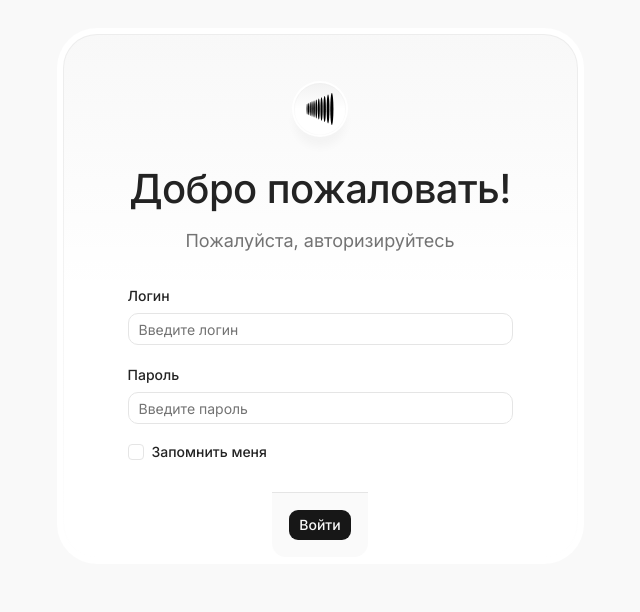
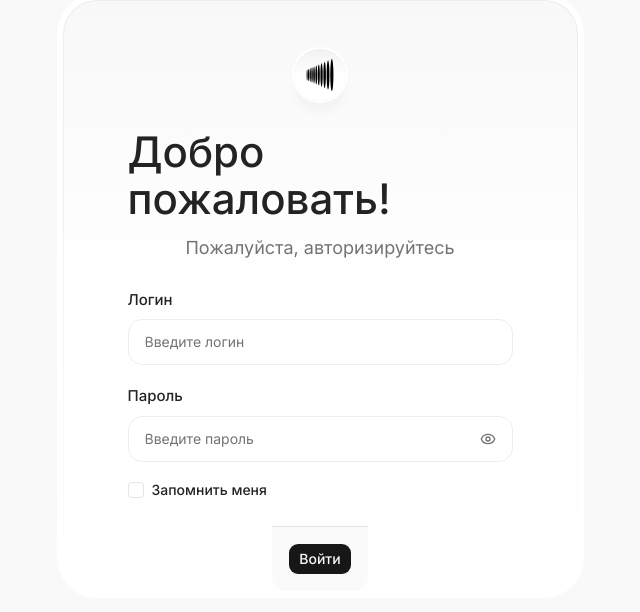
Before and after one commit to kruglyakov-ak/aiti-guru-test, a React (Vite) app: page /login in a window 1280 px wide. Shown: the part 104-716 px from the top of the page, without its empty margins (320-960 px from the left). Built offline with nearby package versions, Linux system fonts and the light colour scheme.

Commit message:
feat: add styles

```diff
--- a/src/features/auth/ui/LoginForm.tsx
+++ b/src/features/auth/ui/LoginForm.tsx
@@ -19,10 +19,10 @@ import {
   CardDescription,
 } from "@/shared/ui/card";
 import { Button } from "@/shared/ui/button";
-import { Input } from "@/shared/ui/input";
 import { Field, FieldLabel, FieldError, FieldGroup } from "@/shared/ui/field";
 import { Checkbox } from "@/shared/ui/checkbox";
 import { Label } from "@/shared/ui/label";
+import { InputField } from "@/shared/ui/inputField";
 
 export const LoginForm = () => {
   const [loginMutation, { isLoading }] = useLoginMutation();
@@ -59,17 +59,19 @@ export const LoginForm = () => {
   return (
     <div className="w-full sm:max-w-131.75 rounded-[40px] p-1.5 bg-white">
       <div className="w-full rounded-[34px] p-px bg-[linear-gradient(180deg,rgba(237,237,237,1)_20%,rgba(237,237,237,0)_100%)]">
-        <Card className="w-full rounded-[33px] p-12 p-b-12 gap-8 flex flex-col items-center bg-[linear-gradient(180deg,rgba(35,35,35,0.03)_0%,rgba(35,35,35,0)_50%)] ring-0">
+        <Card className="w-full rounded-[33px] p-12 p-b-12 gap-7 flex flex-col items-center bg-[linear-gradient(180deg,rgba(35,35,35,0.03)_0%,rgba(35,35,35,0)_50%)] ring-0">
           <div className="w-13 h-13 rounded-fullw-[52px] shadow-[0_0_0_2px_#FFFFFF,0_12px_8px_rgba(0,0,0,0.03)] rounded-full ">
-                <LogoIcon />
+            <LogoIcon />
           </div>
 
-
-          <CardHeader className="w-full flex flex-col items-center">
-            <CardTitle className="text-[40px] font-600 leading-[110%] tracking-[-0.015em]">Добро пожаловать!</CardTitle>
-            <CardDescription className="text-[18px] font-500 leading-[150%] color-[#E0E0E0] pt-3">Пожалуйста, авторизируйтесь</CardDescription>
+          <CardHeader className="w-full flex flex-col items-center gap-3">
+            <CardTitle className="text-[42px] font-600 leading-[110%]">
+              Добро пожаловать!
+            </CardTitle>
+            <CardDescription className="text-[18px] font-500 leading-[150%] color-[#E0E0E0]">
+              Пожалуйста, авторизируйтесь
+            </CardDescription>
           </CardHeader>
-
 
           <CardContent className="w-full">
             <form id="login-form" onSubmit={form.handleSubmit(onSubmit)}>
@@ -80,10 +82,13 @@ export const LoginForm = () => {
                   control={form.control}
                   render={({ field, fieldState }) => (
                     <Field data-invalid={fieldState.invalid}>
-                      <FieldLabel htmlFor="username">
+                      <FieldLabel
+                        className="text-[15px] font-500 leading-[150%]"
+                        htmlFor="username"
+                      >
                         Логин
                       </FieldLabel>
-                      <Input
+                      <InputField
                         {...field}
                         id="username"
                         placeholder="Введите логин"
@@ -103,8 +108,13 @@ export const LoginForm = () => {
                   control={form.control}
                   render={({ field, fieldState }) => (
                     <Field data-invalid={fieldState.invalid}>
-                      <FieldLabel htmlFor="password">Пароль</FieldLabel>
-                      <Input
+                      <FieldLabel
+                        className="text-[15px] font-500 leading-[150%]"
+                        htmlFor="password"
+                      >
+                        Пароль
+                      </FieldLabel>
+                      <InputField
                         {...field}
                         type="password"
                         id="password"
--- /dev/null
+++ b/src/shared/ui/inputField.tsx
@@ -0,0 +1,85 @@
+import { useState } from "react"
+import { Input } from "./input"
+import { cn } from "@/shared/lib/css"
+import { Eye, EyeOff, X } from "lucide-react"
+
+type InputFieldProps = React.ComponentProps<"input"> & {
+  leftIcon?: React.ReactNode
+  clearable?: boolean
+}
+
+function InputField({
+  className,
+  type = "text",
+  leftIcon,
+  clearable,
+  value,
+  onChange,
+  ...props
+}: InputFieldProps) {
+  const [internalValue, setInternalValue] = useState(value ?? "")
+  const [showPassword, setShowPassword] = useState(false)
+
+  const isControlled = value !== undefined
+  const currentValue = isControlled ? value : internalValue
+
+  const isPassword = type === "password"
+  const inputType = isPassword ? (showPassword ? "text" : "password") : type
+
+  const handleChange = (e: React.ChangeEvent<HTMLInputElement>) => {
+    if (!isControlled) setInternalValue(e.target.value)
+    onChange?.(e)
+  }
+
+  const handleClear = () => {
+    if (!isControlled) setInternalValue("")
+    onChange?.({
+      target: { value: "" },
+    } as React.ChangeEvent<HTMLInputElement>)
+  }
+
+  return (
+    <div
+      className={cn(
+        "flex items-center gap-3 rounded-xl border border-[#EDEDED] bg-white px-4 py-3 focus-within:border-ring transition",
+        className
+      )}
+    >
+      {leftIcon && (
+        <div className="text-muted-foreground shrink-0">
+          {leftIcon}
+        </div>
+      )}
+
+      <Input
+        {...props}
+        type={inputType}
+        value={currentValue}
+        onChange={handleChange}
+        className="border-0 bg-transparent p-0 h-auto focus-visible:ring-0"
+      />
+
+      {clearable && !!currentValue && !isPassword && (
+        <button
+          type="button"
+          onClick={handleClear}
+          className="text-muted-foreground hover:text-foreground transition"
+        >
+          <X size={16} />
+        </button>
+      )}
+
+      {isPassword && (
+        <button
+          type="button"
+          onClick={() => setShowPassword((p) => !p)}
+          className="text-muted-foreground hover:text-foreground transition"
+        >
+          {showPassword ? <EyeOff size={16} /> : <Eye size={16} />}
+        </button>
+      )}
+    </div>
+  )
+}
+
+export { InputField }
```
